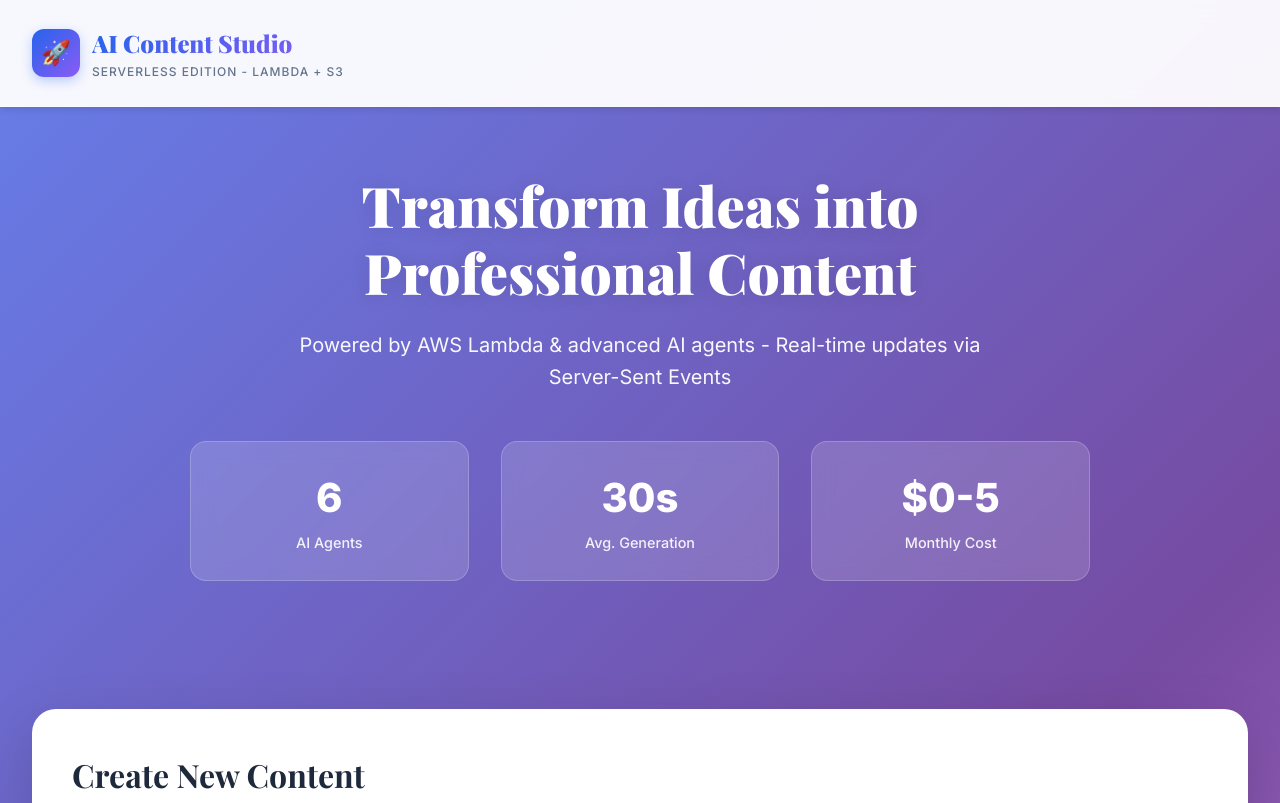
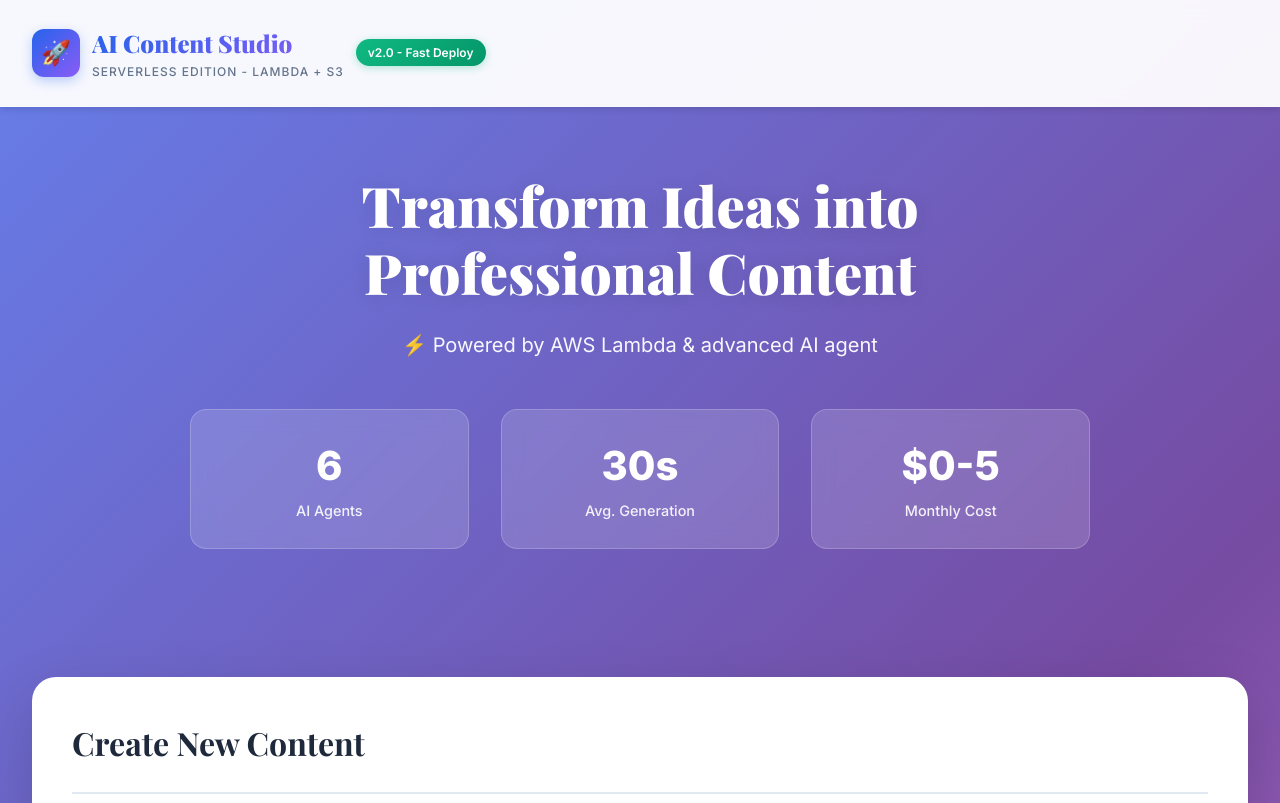
Before and after one commit to ashok9315-cmyk/ContentManagementAgentsTS, a website: page public/index-serverless.html in a window 1280 px wide. Shown: the top 803 px of the page. Drawn offline with nearby package versions, Linux system fonts and the light colour scheme.

Commit message:
test: Update frontend UI to v2.0
- Add version badge to header
- Update page title
- Refresh hero subtitle with lightning emoji
- Test frontend-only deployment optimization

```diff
--- a/public/index-serverless.html
+++ b/public/index-serverless.html
@@ -3,7 +3,7 @@
 <head>
     <meta charset="UTF-8">
     <meta name="viewport" content="width=device-width, initial-scale=1.0">
-    <title>AI Content Studio - Serverless Edition</title>
+    <title>AI Content Studio - Serverless Edition v2.0</title>
     <link rel="preconnect" href="https://fonts.googleapis.com">
     <link rel="preconnect" href="https://fonts.gstatic.com" crossorigin>
     <link href="https://fonts.googleapis.com/css2?family=Inter:wght@300;400;500;600;700;800&family=Playfair+Display:wght@700;900&display=swap" rel="stylesheet">
@@ -90,6 +90,16 @@
             font-weight: 500;
             text-transform: uppercase;
             letter-spacing: 1px;
+        }
+
+        .version-badge {
+            background: linear-gradient(135deg, #10b981, #059669);
+            color: white;
+            padding: 0.25rem 0.75rem;
+            border-radius: 20px;
+            font-size: 0.75rem;
+            font-weight: 600;
+            box-shadow: 0 2px 8px rgba(16, 185, 129, 0.3);
         }
 
         .nav-links {
@@ -696,6 +706,7 @@
                     <h1>AI Content Studio</h1>
                     <p>Serverless Edition - Lambda + S3</p>
                 </div>
+                <span class="version-badge">v2.0 - Fast Deploy</span>
             </div>
         </div>
     </header>
@@ -704,7 +715,7 @@
     <section class="hero">
         <h2>Transform Ideas into<br>Professional Content</h2>
         <p class="hero-subtitle">
-            Powered by AWS Lambda & advanced AI agents - Real-time updates via Server-Sent Events
+            ⚡ Powered by AWS Lambda & advanced AI agent
         </p>
 
         <div class="stats">
```
